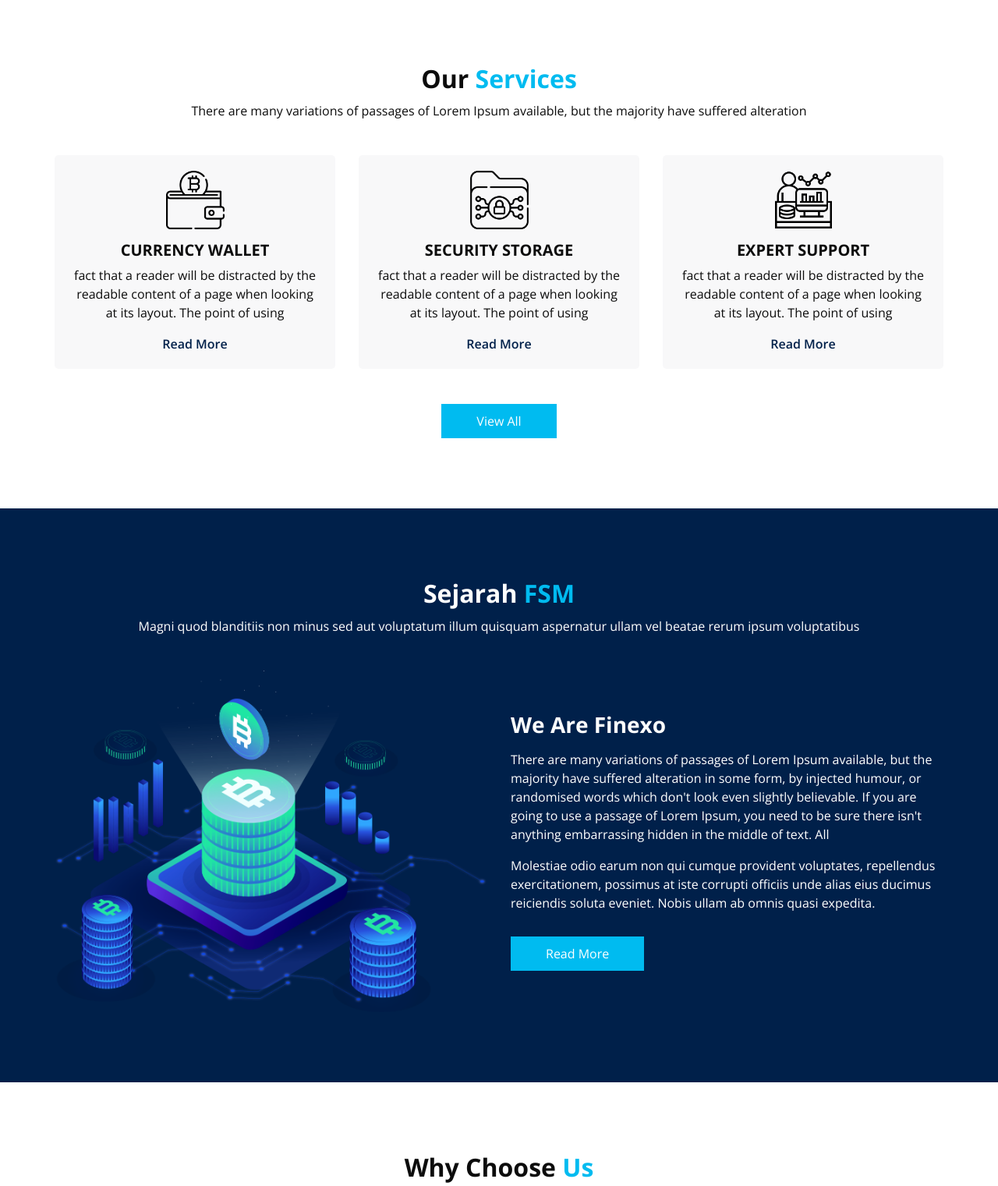
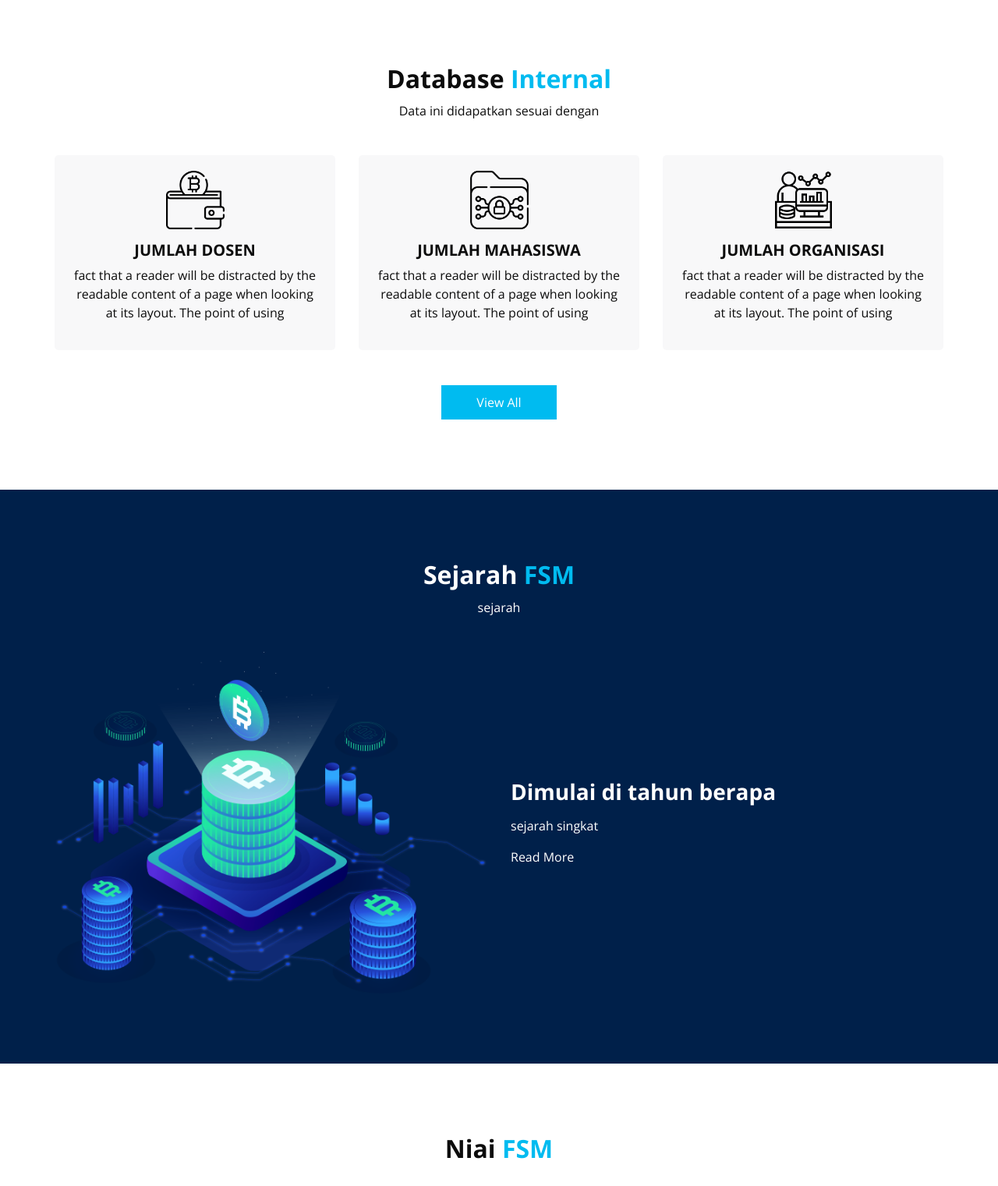
Before and after one commit to bayuwahyudan/Teknologi-informasi-FSM, a plain HTML site: page fsm-undip-ti/index.html in a window 1280 px wide. Shown: the part 880-2401 px from the top of the page at 78% size. Drawn offline with nearby package versions, Linux system fonts and the light colour scheme; some packages are replaced by stand-ins of ours; a script that the page names is missing.

Commit message:
Add files via upload

```diff
--- a/fsm-undip-ti/index.html
+++ b/fsm-undip-ti/index.html
@@ -64,16 +64,16 @@
                 <a class="nav-link" href="index.html">Home <span class="sr-only">(current)</span></a>
               </li>
               <li class="nav-item">
-                <a class="nav-link" href="about.html"> About</a>
+                <a class="nav-link" href="about.html"> Sejarah </a>
               </li>
               <li class="nav-item">
-                <a class="nav-link" href="service.html">Services</a>
+                <a class="nav-link" href="service.html">Nilai</a>
               </li>
               <li class="nav-item">
-                <a class="nav-link" href="why.html">Why Us</a>
+                <a class="nav-link" href="why.html"> Data </a>
               </li>
               <li class="nav-item">
-                <a class="nav-link" href="team.html">Team</a>
+                <a class="nav-link" href="team.html">Tim</a>
               </li>
               <li class="nav-item">
                 <a class="nav-link" href="#"> <i class="fa fa-user" aria-hidden="true"></i> Login</a>
@@ -103,8 +103,7 @@
                       Universitas Diponegoro
                     </h1>
                     <p>
-                      Lorem ipsum dolor sit amet consectetur adipisicing elit. Similique laborum deserunt voluptate magni hic sit. Impedit odio, nesciunt ipsa voluptatem consectetur minus aspernatur voluptas eos deleniti quisquam qui blanditiis explicabo!
-                    </p>
+                      Fakultas Sains dan Matematika atau biasanya disingkat FSM yang didirikan pertama kali di bawah pengawasan Badan Pengelola MIPA (BP-MIPA) pada tahun 1988 yang didasarkan pada SK Rektor Universitas No.63/SK/PT09/1988 dan SK Rektor No. 103/SK/PT09/1986
                     <div class="btn-box">
                       <a href="" class="btn1">
                         Read More
@@ -130,7 +129,7 @@
                       Universitas Diponegoro
                     </h1>
                     <p>
-                      Lorem ipsum dolor sit amet consectetur adipisicing elit. Similique laborum deserunt voluptate magni hic sit. Impedit odio, nesciunt ipsa voluptatem consectetur minus aspernatur voluptas eos deleniti quisquam qui blanditiis explicabo!
+                      Fakultas Sains dan Matematika atau biasanya disingkat FSM yang didirikan pertama kali di bawah pengawasan Badan Pengelola MIPA (BP-MIPA) pada tahun 1988 yang didasarkan pada SK Rektor Universitas No.63/SK/PT09/1988 dan SK Rektor No. 103/SK/PT09/1986
                     </p>
                     <div class="btn-box">
                       <a href="" class="btn1">
@@ -157,8 +156,7 @@
                       Universitas Diponegoro
                     </h1>
                     <p>
-                      Lorem ipsum dolor sit amet consectetur adipisicing elit. Similique laborum deserunt voluptate magni hic sit. Impedit odio, nesciunt ipsa voluptatem consectetur minus aspernatur voluptas eos deleniti quisquam qui blanditiis explicabo!
-                    </p>
+                      Fakultas Sains dan Matematika atau biasanya disingkat FSM yang didirikan pertama kali di bawah pengawasan Badan Pengelola MIPA (BP-MIPA) pada tahun 1988 yang didasarkan pada SK Rektor Universitas No.63/SK/PT09/1988 dan SK Rektor No. 103/SK/PT09/1986
                     <div class="btn-box">
                       <a href="" class="btn1">
                         Read More
@@ -194,10 +192,10 @@
       <div class="container ">
         <div class="heading_container heading_center">
           <h2>
-            Our <span>Services</span>
+            Database <span>Internal</span>
           </h2>
           <p>
-            There are many variations of passages of Lorem Ipsum available, but the majority have suffered alteration
+            Data ini didapatkan sesuai dengan
           </p>
         </div>
         <div class="row">
@@ -208,7 +206,7 @@
               </div>
               <div class="detail-box">
                 <h5>
-                  Currency Wallet
+                  Jumlah Dosen
                 </h5>
                 <p>
                   fact that a reader will be distracted by the readable content of a page when looking at its layout.
@@ -216,7 +214,7 @@
                   point of using
                 </p>
                 <a href="">
-                  Read More
+
                 </a>
               </div>
             </div>
@@ -228,7 +226,7 @@
               </div>
               <div class="detail-box">
                 <h5>
-                  Security Storage
+                  Jumlah Mahasiswa
                 </h5>
                 <p>
                   fact that a reader will be distracted by the readable content of a page when looking at its layout.
@@ -236,7 +234,7 @@
                   point of using
                 </p>
                 <a href="">
-                  Read More
+
                 </a>
               </div>
             </div>
@@ -248,7 +246,7 @@
               </div>
               <div class="detail-box">
                 <h5>
-                  Expert Support
+                  Jumlah Organisasi
                 </h5>
                 <p>
                   fact that a reader will be distracted by the readable content of a page when looking at its layout.
@@ -256,7 +254,7 @@
                   point of using
                 </p>
                 <a href="">
-                  Read More
+
                 </a>
               </div>
             </div>
@@ -283,7 +281,7 @@
           Sejarah <span>FSM</span>
         </h2>
         <p>
-          Magni quod blanditiis non minus sed aut voluptatum illum quisquam aspernatur ullam vel beatae rerum ipsum voluptatibus
+          sejarah
         </p>
       </div>
       <div class="row">
@@ -295,18 +293,11 @@
         <div class="col-md-6">
           <div class="detail-box">
             <h3>
-              We Are Finexo
+              Dimulai di tahun berapa
             </h3>
             <p>
-              There are many variations of passages of Lorem Ipsum available, but the majority have suffered alteration
-              in some form, by injected humour, or randomised words which don't look even slightly believable. If you
-              are going to use a passage of Lorem Ipsum, you need to be sure there isn't anything embarrassing hidden in
-              the middle of text. All
+              sejarah singkat
             </p>
-            <p>
-              Molestiae odio earum non qui cumque provident voluptates, repellendus exercitationem, possimus at iste corrupti officiis unde alias eius ducimus reiciendis soluta eveniet. Nobis ullam ab omnis quasi expedita.
-            </p>
-            <a href="">
               Read More
             </a>
           </div>
@@ -323,7 +314,7 @@
     <div class="container">
       <div class="heading_container heading_center">
         <h2>
-          Why Choose <span>Us</span>
+          Niai <span>FSM</span>
         </h2>
       </div>
       <div class="why_container">
```
